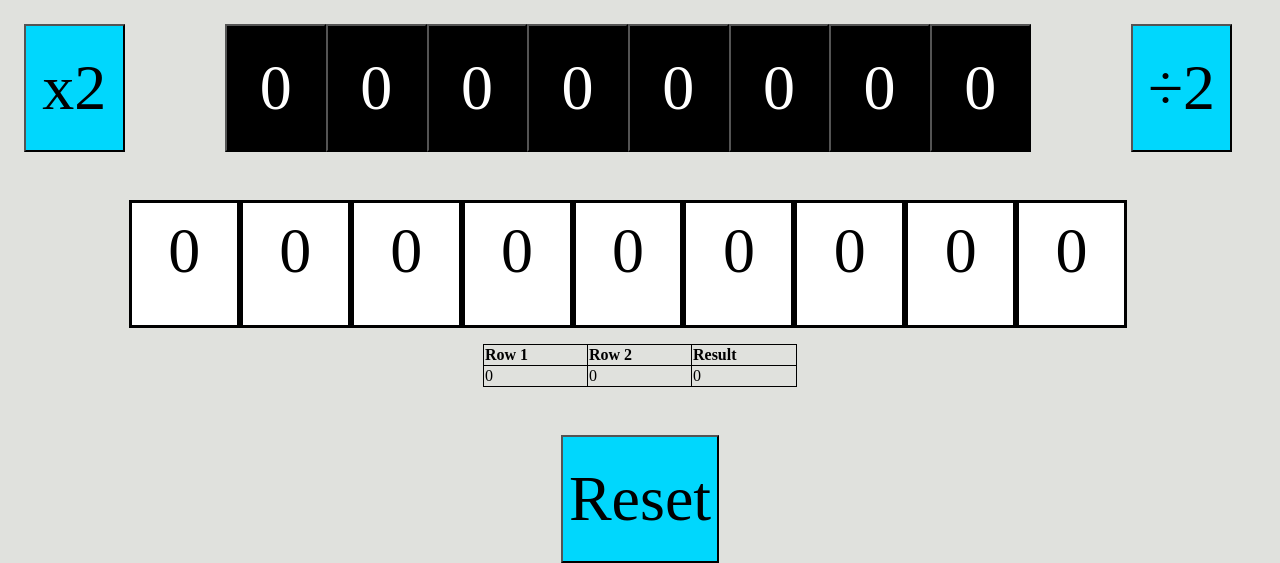
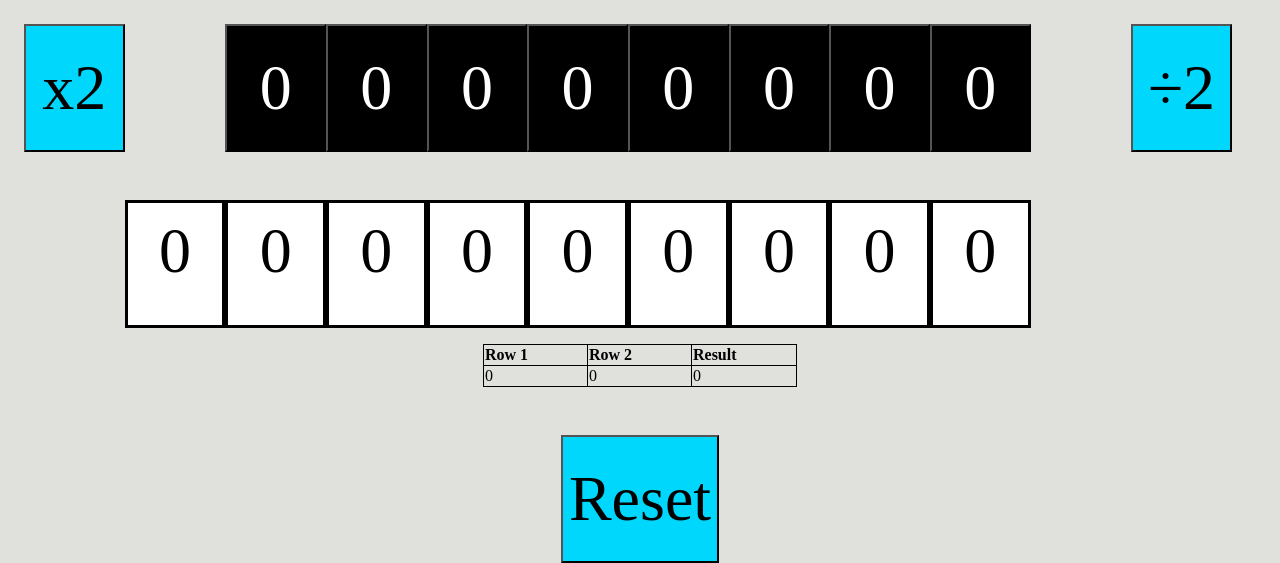
Before and after one commit to tonyhieu/p4-oompaloompas, a Flask app: page /binary-addition in a window 1280 px wide. Shown: the part 240-803 px from the top of the page. Run offline with Flask 2, Linux system fonts and the light colour scheme; some libraries are stand-ins or nearby versions.

Commit message:
line up bits

```diff
--- a/templates/minilab/binary-addition.html
+++ b/templates/minilab/binary-addition.html
@@ -59,9 +59,9 @@ table, th, td {
 
     {% if j == 2 %}  <!-- i have no clue how to format jinja but we're gonna do it like this... looks super ugly still -->
 
-    <div class="col-sm"></div>
+    <div class="col-sm-1"></div>
     {% for i in range(1, 10) %}
-    <p class="col-sm sumBit" id="sumBit{{i}}">0</p>
+    <p class="col-sm-1 sumBit" id="sumBit{{i}}">0</p>
     {% endfor %}
     <div class="col-sm"></div>
 
```
